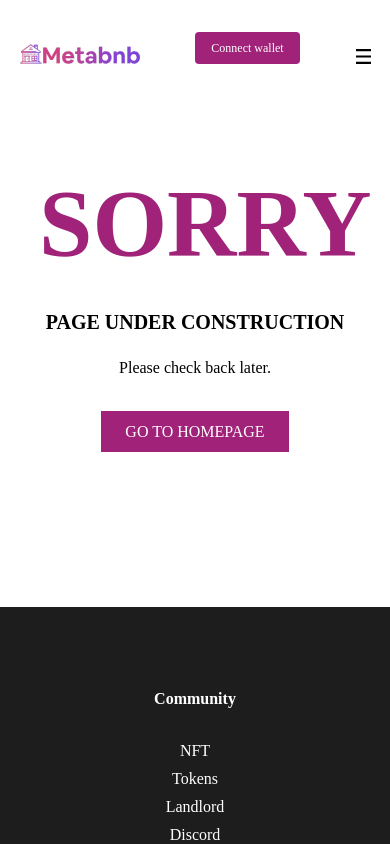
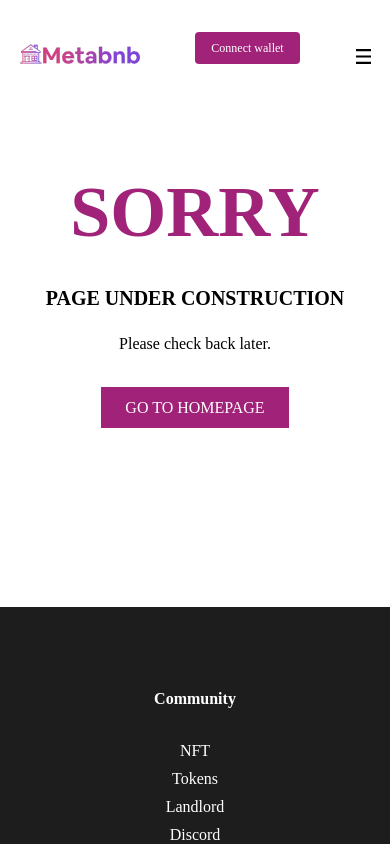
Before and after one commit to nkirukka/meta-bnb, a React (Create React App) app: page /community in a window 390 px wide. Shown: the top 844 px of the page. Built offline with nearby package versions, Linux system fonts and the light colour scheme.

Commit message:
style: reduce font size on page under construction

```diff
--- a/src/pages/Community.js
+++ b/src/pages/Community.js
@@ -5,7 +5,7 @@ const Community = () => {
   return (
     <section className="h-[60.5vh] w-[80%] m-auto text-center pt-20">
       <div className='max-w-3xl w-[100%] m-auto'>
-        <h2 className='text-8xl md:text-9xl text-[#A02279] font-black mb-9'>SORRY</h2>
+        <h2 className='text-7xl md:text-9xl text-[#A02279] font-black mb-9'>SORRY</h2>
         <p className='font-black text-xl mb-5'>PAGE UNDER CONSTRUCTION</p>
         <p className='mb-10'>Please check back later.</p>
         <Link to='/' className='bg-[#A02279] py-3 px-6 text-white hover:bg-[#b62989] transition-colors'>GO TO HOMEPAGE</Link>
--- a/src/pages/Nfts.js
+++ b/src/pages/Nfts.js
@@ -4,7 +4,7 @@ const Nfts = () => {
   return (
     <section className="h-[60.5vh] w-[80%] m-auto text-center pt-20">
       <div className='max-w-3xl m-auto'>
-        <h2 className='text-8xl md:text-9xl text-[#A02279] font-black mb-9'>SORRY</h2>
+        <h2 className='text-7xl md:text-9xl text-[#A02279] font-black mb-9'>SORRY</h2>
         <p className='font-black text-xl mb-5'>PAGE UNDER CONSTRUCTION</p>
         <p className='mb-10'>Please check back later.</p>
         <Link to='/' className='bg-[#A02279] py-3 px-6 text-white hover:bg-[#b62989] transition-colors'>GO TO HOMEPAGE</Link>
```
